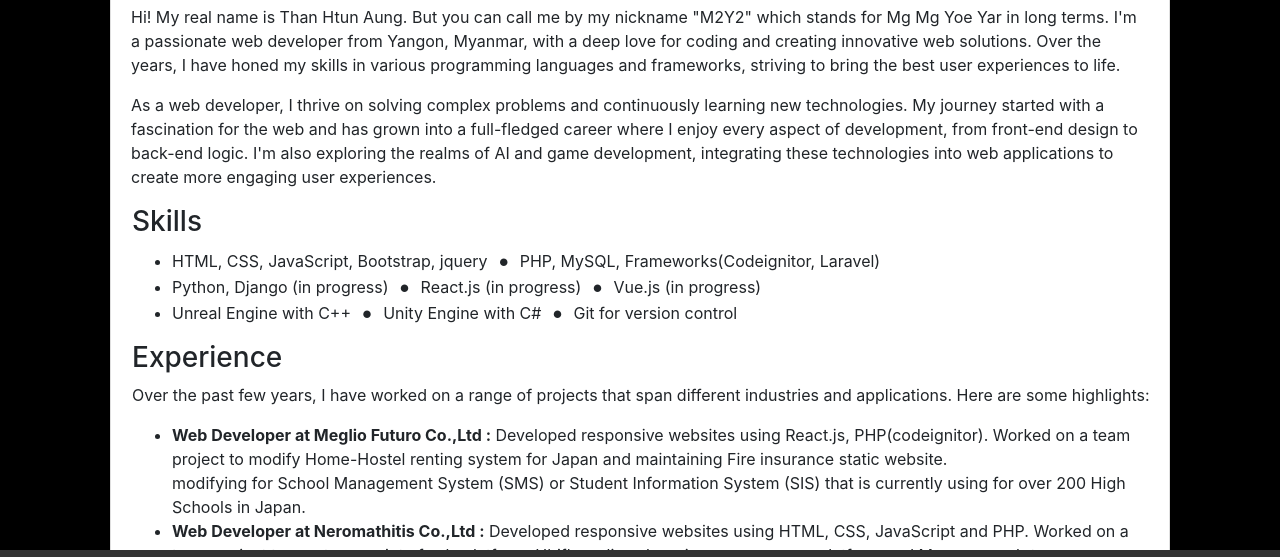
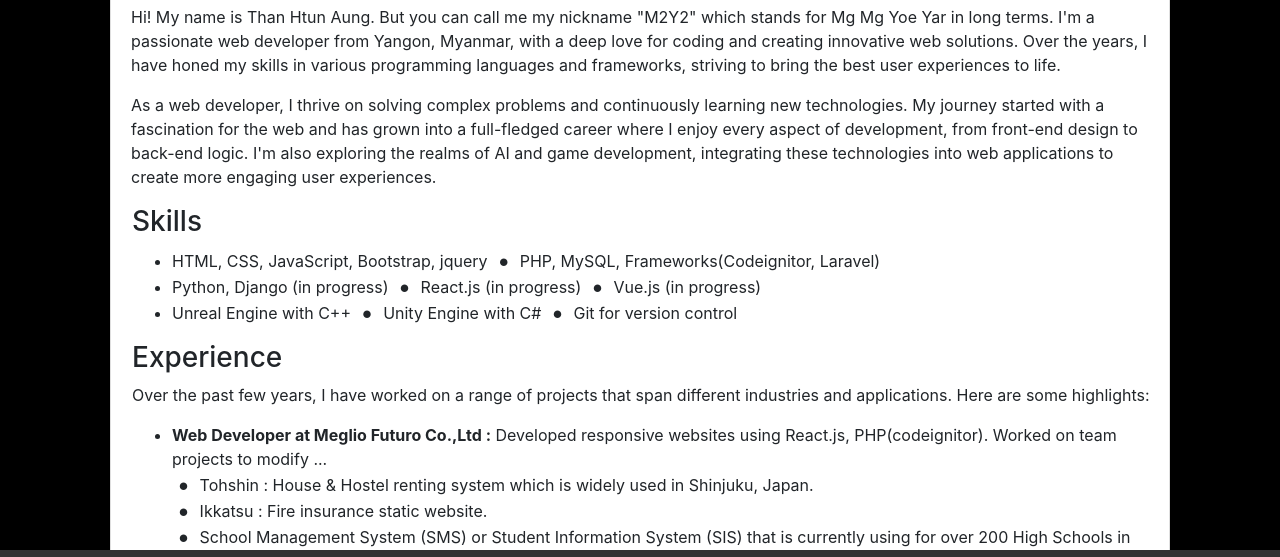
Before and after one commit to ThanHtunAung-THA/Assignment_html, a plain HTML site: page src/about.html in a window 1280 px wide. Shown: the part 182-739 px from the top of the page. Drawn offline with Linux system fonts and the light colour scheme.

Commit message:
Update about.html

```diff
--- a/src/about.html
+++ b/src/about.html
@@ -8,11 +8,11 @@
   <link rel="stylesheet" href="../assets/css/styles.css">
   <style>
     .custom-bullet {
-      font-size: 1.5em; /* Adjust this value to match <li> bullet size */
-      line-height: 1;     /* Ensure the bullet is vertically centered */
+      font-size: 1.5em;
+      line-height: 1;
       position: relative;
-      top: 0.1em;         /* Adjust to vertically align with <li> bullet */
-      margin: 0 0.2em;    /* Adjust space around the bullet */
+      top: 0.1em;
+      margin: 0 0.2em;
     }
   </style>
 </head>
@@ -40,7 +40,7 @@
       <div class="card mb-2">
         <div class="card-body">
           <h2>About Me</h2>
-          <p>Hi! My real name is Than Htun Aung. But you can call me by my nickname "M2Y2" which stands for Mg Mg Yoe Yar in long terms. I'm a passionate web developer from Yangon, Myanmar, with a deep love for coding and creating innovative web solutions. Over the years, I have honed my skills in various programming languages and frameworks, striving to bring the best user experiences to life.</p>
+          <p>Hi! My name is Than Htun Aung. But you can call me my nickname "M2Y2" which stands for Mg Mg Yoe Yar in long terms. I'm a passionate web developer from Yangon, Myanmar, with a deep love for coding and creating innovative web solutions. Over the years, I have honed my skills in various programming languages and frameworks, striving to bring the best user experiences to life.</p>
           <p>As a web developer, I thrive on solving complex problems and continuously learning new technologies. My journey started with a fascination for the web and has grown into a full-fledged career where I enjoy every aspect of development, from front-end design to back-end logic. I'm also exploring the realms of AI and game development, integrating these technologies into web applications to create more engaging user experiences.</p>
 
           <div class="row">
@@ -56,8 +56,8 @@
               <h3>Experience</h3>
               <p>Over the past few years, I have worked on a range of projects that span different industries and applications. Here are some highlights:</p>
               <ul>
-                <li><strong>Web Developer at Meglio Futuro Co.,Ltd :</strong> Developed responsive websites using React.js, PHP(codeignitor). Worked on a team project to modify Home-Hostel renting system for Japan and maintaining Fire insurance static website. <br>modifying for School Management System (SMS) or Student Information System (SIS) that is currently using for over 200 High Schools in Japan.</li>
-                <li><strong>Web Developer at Neromathitis Co.,Ltd :</strong> Developed responsive websites using HTML, CSS, JavaScript and PHP. Worked on a team project to create an point of sale platform, Ubiflo-online shopping, e-commerce platform and Myanmar web toon.</li>
+                <li><strong>Web Developer at Meglio Futuro Co.,Ltd :</strong> Developed responsive websites using React.js, PHP(codeignitor). Worked on team projects to modify ... <br><span class="custom-bullet">&#8226;</span> Tohshin : House & Hostel renting system which is widely used in Shinjuku, Japan. <br><span class="custom-bullet">&#8226;</span> Ikkatsu : Fire insurance static website. <br><span class="custom-bullet">&#8226;</span> School Management System (SMS) or Student Information System (SIS) that is currently using for over 200 High Schools in Japan.</li>
+                <li><strong>Web Developer at Neromathitis Co.,Ltd :</strong> Developed responsive websites using HTML, CSS, JavaScript and PHP. Worked on a team project to create ... <br><span class="custom-bullet">&#8226;</span> point of sale platform.<br><span class="custom-bullet">&#8226;</span>  Ubiflo-online shopping, e-commerce platform.<br><span class="custom-bullet">&#8226;</span> Myanmar web toon and library-management system platform.</li>
                 <li><strong>Freelance Web Developer :</strong> Completed various freelance projects including portfolio websites, business websites, and small web applications. <br> Gained extensive experience in client communication and project management.</li>
                 <li><strong>Game Development is my personal development as a hobby:</strong> Crafted some 3D crazy-adventure window.os-game using Unreal Engine with C++ and <br> 2D puzzle-style mobile game using Unity Engine with C#</li>
               </ul>
```
